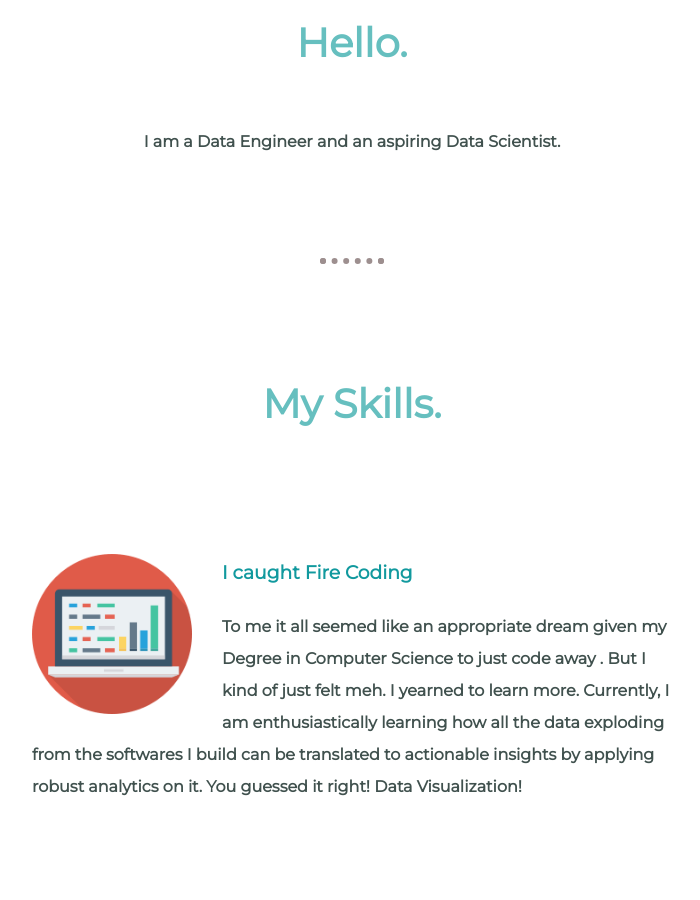
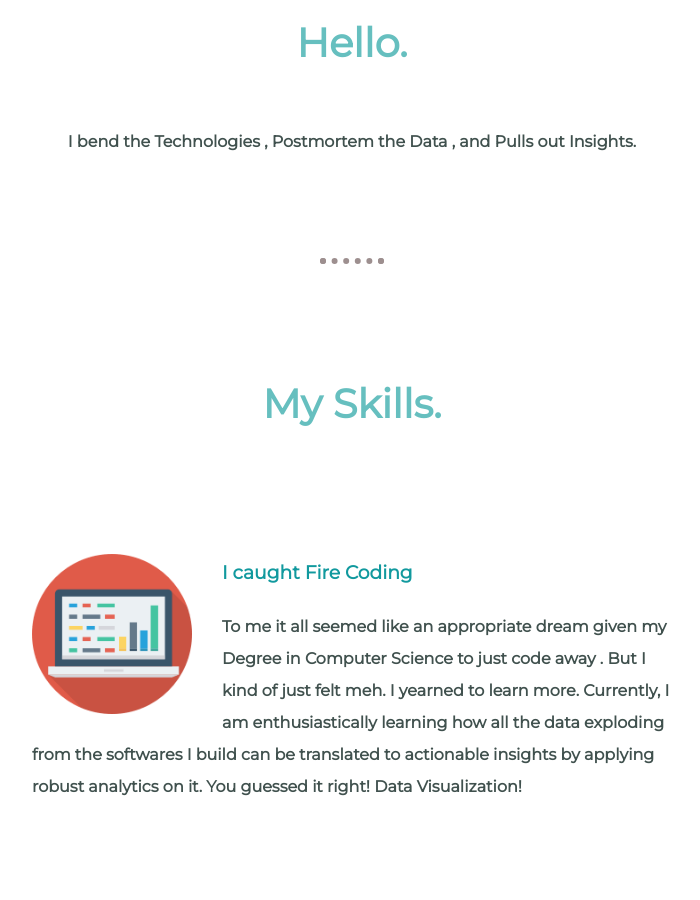
Before and after one commit to Soumya-Patil/cv, a plain HTML site: page index.html in a window 1280 px wide. Shown: the part 1200-2100 px from the top of the page, without its empty margins (288-988 px from the left). Drawn offline with Linux system fonts and the light colour scheme.

Commit message:
Update index.html

```diff
--- a/index.html
+++ b/index.html
@@ -23,7 +23,7 @@
     <div class="profile">
       <img src="images/SP-Web_Image.png" alt="Profile_Image">
       <h2>Hello.</h2>
-      <p>I am a Data Engineer and an aspiring Data Scientist.</p>
+      <p>I bend the Technologies , Postmortem the Data , and Pulls out Insights.</p>
     </div>
 
     <hr>
```
